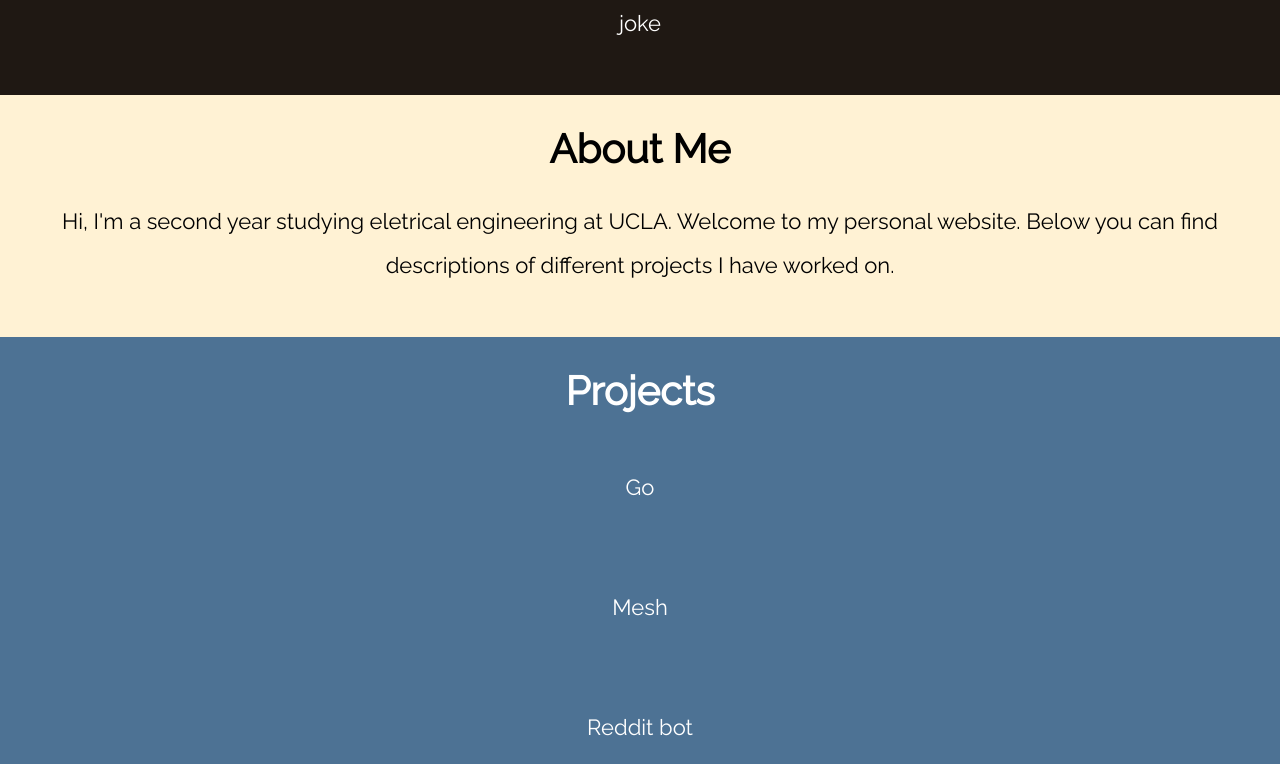
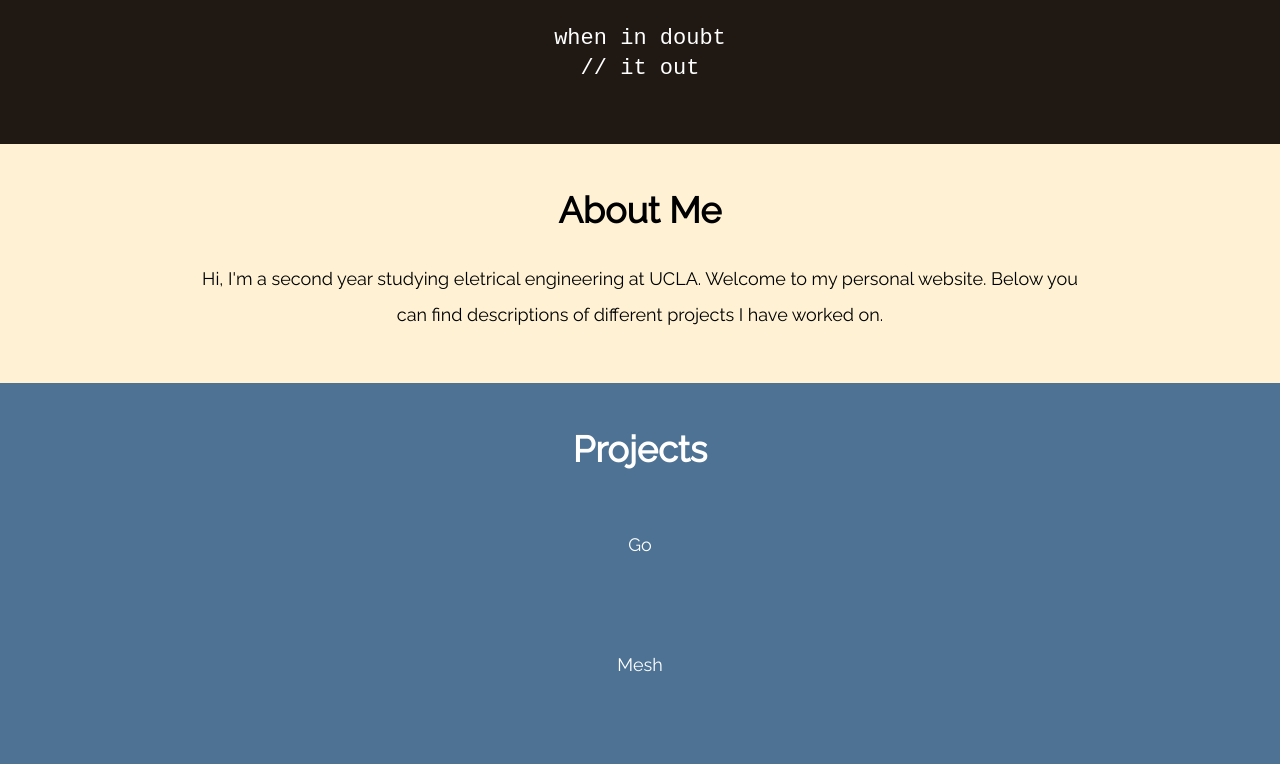
Before and after one commit to ezhangJ/ezhangj.github.io, a plain HTML site: page index.html in a window 1280 px wide. Shown: the part 703-1467 px from the top of the page. Drawn offline with nearby package versions, Linux system fonts and the light colour scheme.

Commit message:
changed text

```diff
--- a/index.html
+++ b/index.html
@@ -14,7 +14,7 @@
     <div id="wrapper">
         <div id="titlebar">
 
-            <center><span id="title">eric zhang</span></center>
+            <center><span id="title">ERIC ZHANG</span></center>
             <center><span id="description">UCLA EE</span></center>
             <center>
             <div id="icons">
@@ -27,10 +27,11 @@
         <div id="page1" class="page">
             <div class="flex-item-container">
                 <center>
-                    <h1 class="headers" style ="color:#FFFFFF">Humor</h1>
+                    <h1 class="headers">Words To Live By</h1>
                     <div>
-                        <p style ="color:#FFFFFF">
-                          joke
+                        <p id="joke">
+                        when in doubt<br>
+                        // it out
                         </p>
                     </div>
                 </center>
@@ -39,9 +40,9 @@
         <div id="page2" class="page">
             <div class="flex-item-container">
                 <center>
-                    <h1 class="headers">About Me</h1>
+                    <h1 class="headers"  style ="color:#000000">About Me</h1>
                     <div id="about-me-container">
-                        <p>
+                        <p style ="color:#000000">
                            Hi, I'm a second year studying eletrical engineering at UCLA. Welcome to my personal website.
                            Below you can find descriptions of different projects I have worked on.
                         </p>
@@ -52,26 +53,26 @@
         <div id="page3" class="page">
             <div class="flex-item-container">
                 <center>
-                    <h1 class="headers" style ="color:#FFFFFF">Projects</h1>
+                    <h1 class="headers">Projects</h1>
                     <div id="projects-container">
                         <table>
                             <tr>
                                 <td class="projects-description">
-                                    <p style ="color:#FFFFFF">
+                                    <p>
                                         Go
                                     </p>
                                 </td>
                             </tr>
                             <tr>
                                 <td class="projects-description">
-                                    <p style ="color:#FFFFFF">
+                                    <p>
                                         Mesh
                                     </p>
                                 </td>
                             </tr>
                             <tr>
                                 <td class="projects-description">
-                                    <p style ="color:#FFFFFF">
+                                    <p>
                                         Reddit bot
                                     </p>
                                 </td>
--- a/style.css
+++ b/style.css
@@ -30,9 +30,9 @@ body{
     margin:0px;
     vertical-align:top;
 }
-b{
+/*b{
     font-size: 24px;
-}
+}*/
 #titlebar{
     margin-top:0px;
     /*background-color:#F0FFFF;*/
@@ -64,12 +64,25 @@ b{
 	top:270px;
 	/*right: 10px;*/
 }
+#joke{
+	/*position:relative;
+	top: -20px;*/
+	color: #FFFFFF;
+	font-family: 'Courier New', sans-serif;
+	font-size:22px;
+    /*line-height:200%;*/
+    /*margin-bottom: 50px;*/
+    margin-top: 40px;
+    margin-bottom: 60px;
+	font-weight: lighter;
+	line-height: 30px;
+}
 h1{
-    /*color:#114b5f;*/
-    position:relative;
+    color: #FFFFFF;
+    position: relative;
     font-family: 'Raleway', serif;
-    font-size:65px;
-    margin-top: 30px;
+    font-size: 65px;
+    margin-top: 45px;
    /* margin-left:80px;*/
     /*text-align: center;*/
 }
@@ -80,12 +93,15 @@ h2{
 	font-weight:lighter;
 }
 p{
-    /*color:#114b5f;*/
+    color:#FFFFFF;
     font-family: 'Raleway', sans-serif;
-    font-size:22px;
+    font-size:18px;
     line-height:200%;
+    margin-top: 30px;
     margin-bottom: 50px;
-   text-align: center;
+    margin-left:200px;
+    margin-right:200px;
+    text-align: center;
 }
 /*#nav{
     position: fixed;
@@ -159,7 +175,7 @@ p{
     text-align: left;
 }*/
 .headers{
-	font-size: 250%;
+	font-size: 225%;
     /*margin-left: 80px;*/
 }
 /*.toolbox-paragraphs{
```
